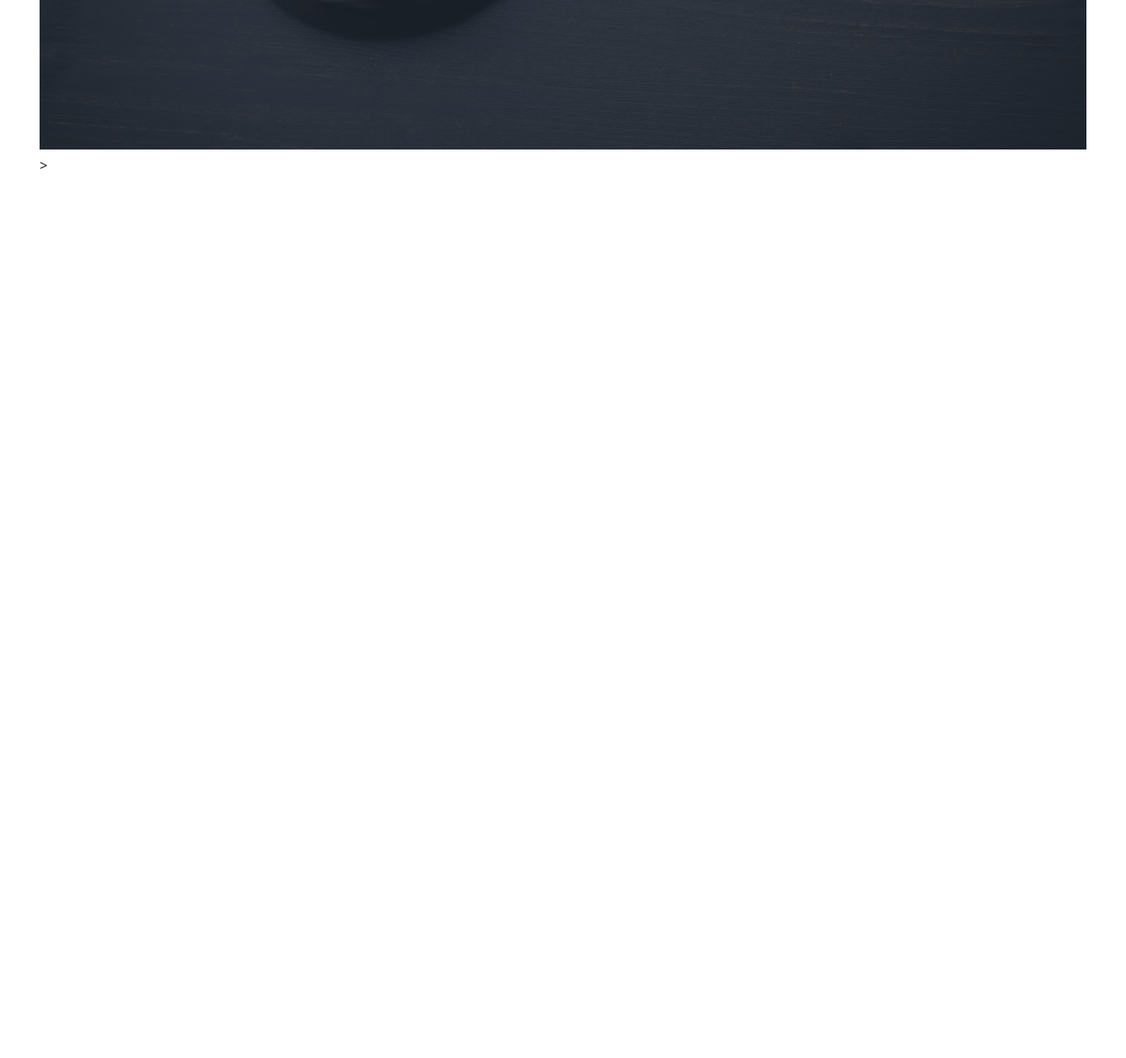
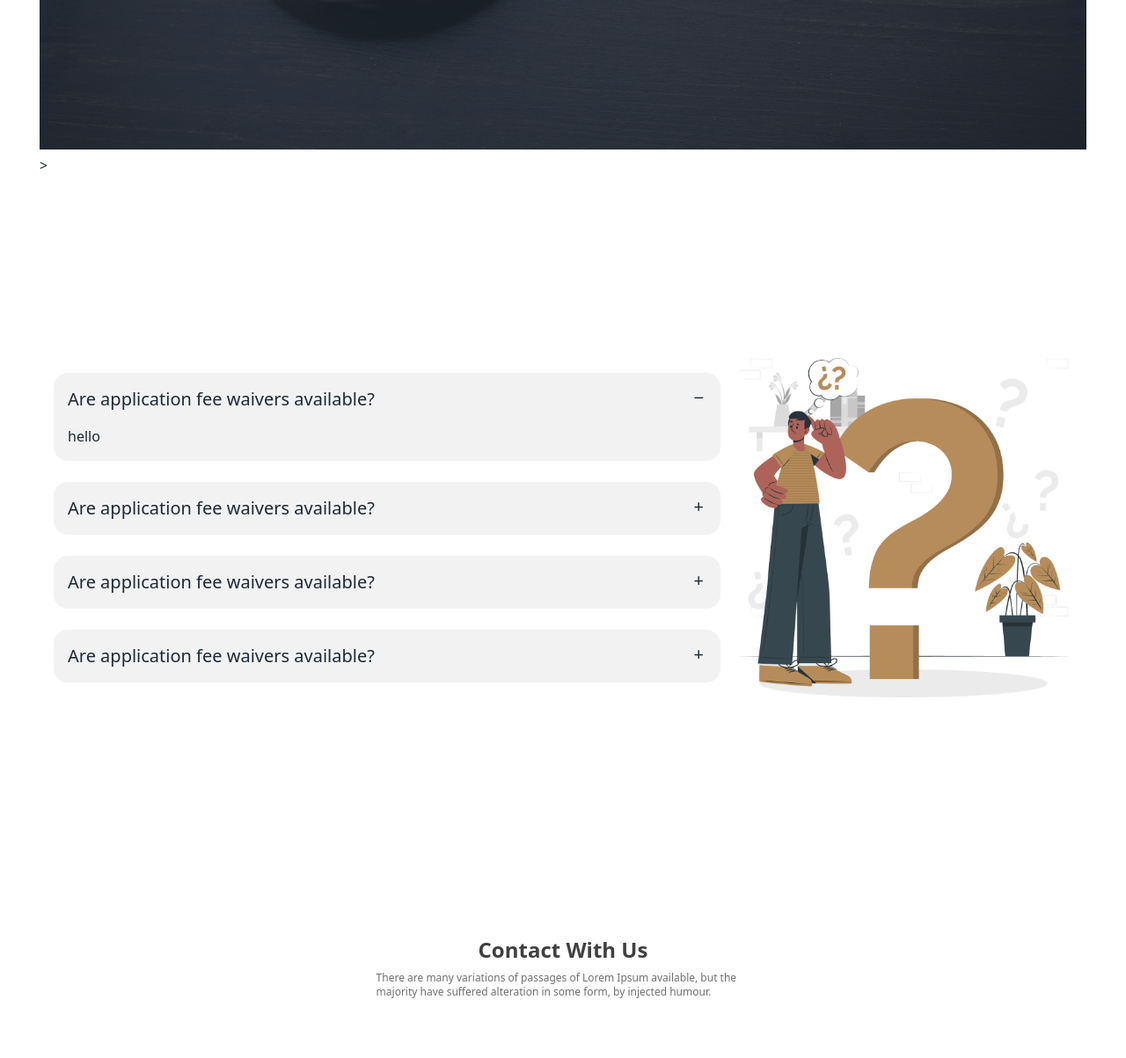
Before and after one commit to Saha-joy7/Legal-solution, a plain HTML site: page index.html in a window 1280 px wide. Shown: the part 2818-4021 px from the top of the page at 88% size. Before the commit the page ends 3118 px from the top, so only its background shows below. Drawn offline with nearby package versions, Linux system fonts and the light colour scheme.

Commit message:
added the contact container

```diff
--- a/index.html
+++ b/index.html
@@ -260,6 +260,61 @@
             </div>
 
         </section>>
+        <!-- FAQ container -->
+        <section>
+          <div class="hero min-h-screen">
+            <div class="hero-content flex-col lg:flex-row-reverse">
+              <img src="./images/faq.png" class="max-w-sm w-[70%] rounded-lg " />
+              <div class="space-y-6">
+                <div class="collapse collapse-plus  bg-base-200">
+                  <input type="radio" name="my-accordion-3" checked="checked" />
+                  <div class="collapse-title text-base md:text-lg lg:text-xl font-medium">
+                    Are application fee waivers available?
+                  </div>
+                  <div class="collapse-content">
+                    <p>hello</p>
+                  </div>
+                </div>
+                <div class="collapse collapse-plus  bg-base-200">
+                  <input type="radio" name="my-accordion-3" />
+                  <div class="collapse-title text-base md:text-lg lg:text-xl font-medium">
+                    Are application fee waivers available?
+                  </div>
+                  <div class="collapse-content text-xs md:text-sm text-[#707070] font-normal">
+                    <p>There are many variations of passages of Lorem Ipsum available, but the majority have suffered alteration in some form, by injected humour, . </p>
+                  </div>
+                </div>
+                <div class="collapse collapse-plus bg-base-200">
+                  <input type="radio" name="my-accordion-3" />
+                  <div class="collapse-title text-base md:text-lg lg:text-xl font-medium">
+                    Are application fee waivers available?
+                  </div>
+                  <div class="collapse-content">
+                    <p>Yes!</p>
+                  </div>
+                </div>
+                <div class="collapse collapse-plus  bg-base-200">
+                  <input type="radio" name="my-accordion-3" />
+                  <div class="collapse-title text-base md:text-lg lg:text-xl font-medium">
+                    Are application fee waivers available?
+                  </div>
+                  <div class="collapse-content text-xs md:text-sm text-[#707070] font-normal">
+                    <p>There are many variations of passages of Lorem Ipsum available, but the majority have suffered alteration in some form, by injected humour, . </p>
+                  </div>
+                </div>
+              </div>
+            </div>
+          </div>
+        </section>
+        <!-- contact container -->
+        <section>
+          <div>
+            <div class="space-y-2 lg:p-16">
+              <h3 class="text-2xl md:3xl lg:4xl font-bold text-[#414040] text-center">Contact With Us</h3>
+              <p class="text-xs md:text-xm font-normal text-[#707070] md:w-[40%] mx-auto">There are many variations of passages of Lorem Ipsum available, but the majority have suffered alteration in some form, by injected humour.</p>
+          </div>
+          </div>
+        </section>
 
     </main>
     <footer>
```
